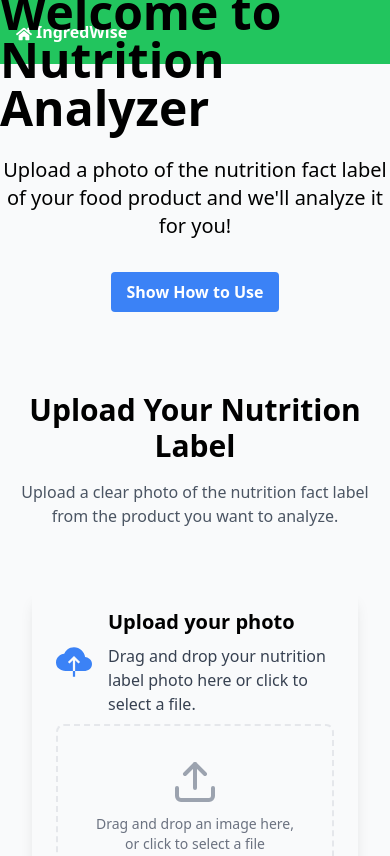
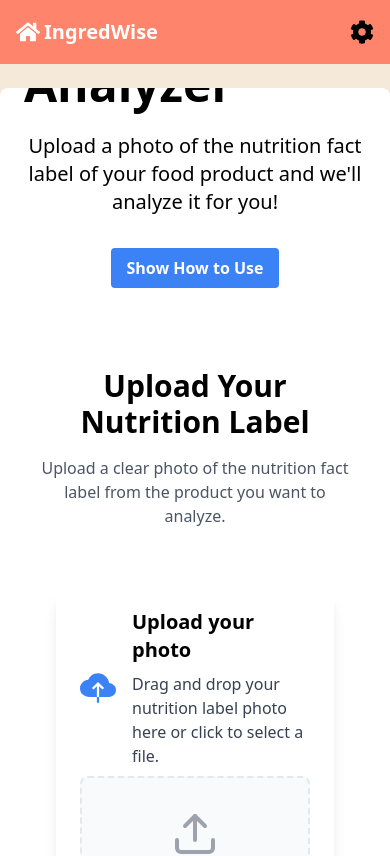
Before and after one commit to kimwwk/ingredwise, a React (Create React App) app in the folder frontend-react/: page / in a window 390 px wide. Shown: the top 856 px of the page. Built offline with nearby package versions, Linux system fonts and the light colour scheme.

Commit message:
update ui

```diff
--- a/frontend-react/src/component/Layout.jsx
+++ b/frontend-react/src/component/Layout.jsx
@@ -1,25 +1,31 @@
-import React from "react";
-import { Link, Outlet } from "react-router-dom";
-import { FaHome } from "react-icons/fa";
+import React from 'react';
+import { Link, Outlet } from 'react-router-dom';
+import { FaHome, FaCog } from 'react-icons/fa';
 
 const Layout = () => {
   return (
-    <div className="bg-gray-50 min-h-screen">
-      <nav className="bg-green-500">
+    <div className="bg-light-beige min-h-screen">
+      <nav className="bg-muted-coral">
         <div className="max-w-7xl mx-auto px-4 sm:px-6 lg:px-8">
           <div className="flex items-center justify-between h-16">
             <div className="flex items-center">
-              <Link to="/" className="flex-shrink-0 text-white">
-                <FaHome className="inline-block mr-1" />
-                <span className="font-semibold">IngredWise</span>
+              <Link to="/" className="flex-shrink-0 text-white flex items-center space-x-1">
+                <FaHome className="text-soft-teal w-6 h-6" />
+                <span className="text-xl font-semibold">IngredWise</span>
               </Link>
+            </div>
+            <div className="text-soft-teal">
+              {/* Add settings icon or other navigation elements here */}
+              <FaCog className="w-6 h-6 cursor-pointer" />
             </div>
           </div>
         </div>
       </nav>
-      <main>
-        <div className="max-w-7xl mx-auto py-6 sm:px-6 lg:px-8">
-          <Outlet />
+      <main className="bg-light-beige py-6">
+        <div className="max-w-7xl mx-auto sm:px-6 lg:px-8">
+          <div className="bg-white shadow-lg rounded-lg p-6 max-w-screen-xl mx-auto overflow-auto">
+            <Outlet />
+          </div>
         </div>
       </main>
     </div>
--- a/frontend-react/tailwind.config.js
+++ b/frontend-react/tailwind.config.js
@@ -1,7 +1,24 @@
 /** @type {import('tailwindcss').Config} */
 module.exports = {
-  content: ["./src/**/*.{js,jsx,ts,tsx}"],
+  purge: ['./src/**/*.{js,jsx,ts,tsx}', './public/index.html'],
+  darkMode: false, // or 'media' or 'class'
   theme: {
+    extend: {
+      backgroundColor: {
+        'light-beige': '#F5E9D9',
+        'muted-coral': '#FF846B',
+        'olive-green': '#8CB369',
+        'soft-teal': '#70C1B3',
+      },
+      textColor: {
+        'dark-slate-gray': '#2B2D2F',
+      },
+      borderColor: {
+        'olive-green': '#8CB369',
+      },
+    },
+  },
+  variants: {
     extend: {},
   },
   plugins: [],
```
Also changed, not shown: 2 other files (tests, documents, lock files or other folders).
